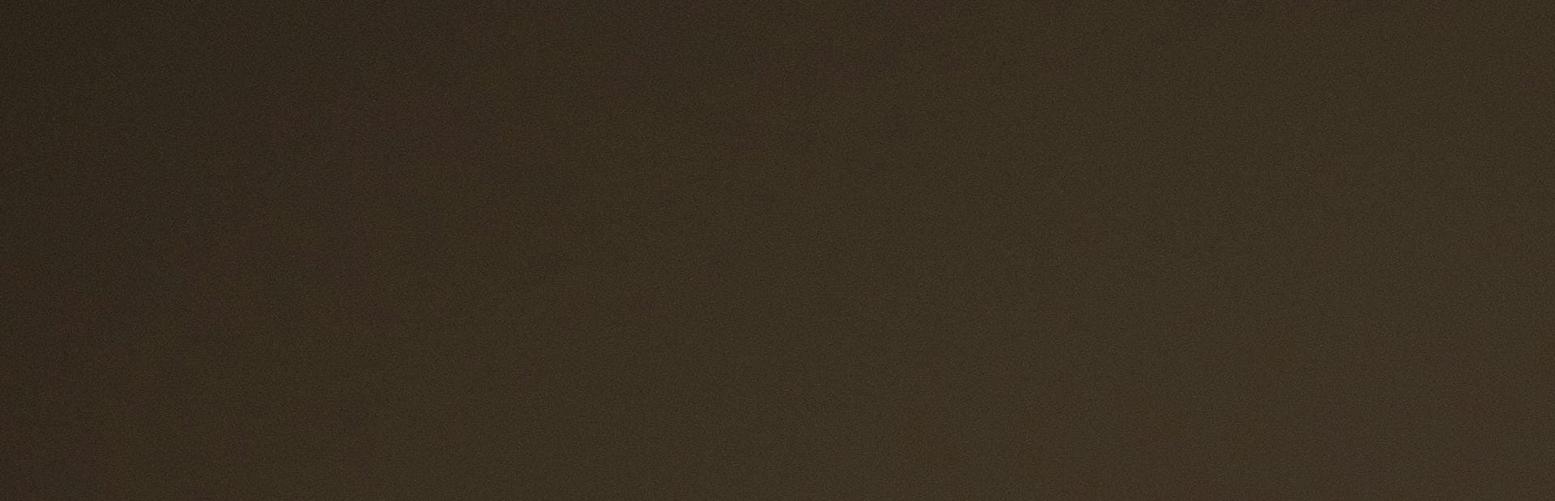
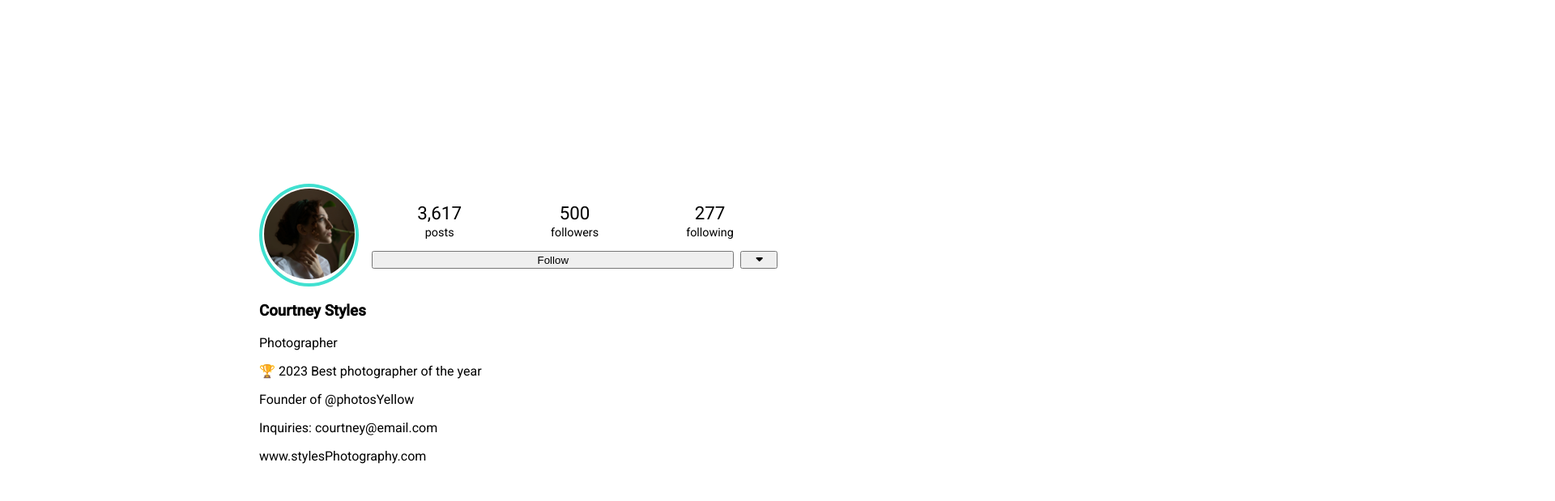
Before and after one commit to 2Kelvin/useState-react-hook, a React (Create React App) app: page / in a window 1280 px wide. Shown: the top 619 px of the page at 81% size, 1920 px wide, since content can reach past the window. Built offline with nearby package versions, Linux system fonts and the light colour scheme.

Commit message:
style profile pic and follow section

```diff
--- a/public/index.html
+++ b/public/index.html
@@ -24,7 +24,7 @@
       work correctly both with client-side routing and a non-root public URL.
       Learn how to configure a non-root public URL by running `npm run build`.
     -->
-    <title>React App</title>
+    <title>useState</title>
   </head>
   <body>
     <noscript>You need to enable JavaScript to run this app.</noscript>
--- a/src/App.css
+++ b/src/App.css
@@ -1,3 +1,58 @@
 .App {
+  width: 50vw;
+  padding: 1rem;
+}
+
+.App .picAndFollow {
+  display: grid;
+  grid-template-columns: 1fr 4fr;
+}
+
+.App .picAndFollow .imageDiv {
+  border-radius: 50%;
+  border: 4px solid turquoise;
+  margin-right: 1rem;
+}
+
+.App .picAndFollow .imageDiv img {
+  height: 7rem;
+  width: 7rem;
+  border-radius: 50%;
+  object-fit: cover;
+  margin: 0.1rem;
+}
+
+.App .picAndFollow .followDivContainer .statsDiv {
+  display: grid;
+  grid-template-columns: repeat(3, 1fr);
+}
+
+.App .picAndFollow .followDivContainer .statsDiv .postsStatsDiv,
+.App .picAndFollow .followDivContainer .statsDiv .followersStatsDiv,
+.App .picAndFollow .followDivContainer .statsDiv .followingStatsDiv {
   text-align: center;
 }
+
+.App .picAndFollow .followDivContainer .statsDiv .postsStatsDiv p:last-of-type,
+.App .picAndFollow .followDivContainer .statsDiv .followersStatsDiv p:last-of-type,
+.App .picAndFollow .followDivContainer .statsDiv .followingStatsDiv p:last-of-type {
+  margin-top: 0;
+  font-size: 0.9rem;
+
+}
+
+.App .picAndFollow .followDivContainer .statsDiv .postsStatsDiv p:first-of-type,
+.App .picAndFollow .followDivContainer .statsDiv .followersStatsDiv p:first-of-type,
+.App .picAndFollow .followDivContainer .statsDiv .followingStatsDiv p:first-of-type {
+  margin-bottom: 0.2rem;
+  font-size: 1.4rem;
+}
+
+.App .picAndFollow .followDivContainer .buttonsDiv {
+  display: grid;
+  grid-template-columns: 10fr 1fr;
+}
+
+.App .picAndFollow .followDivContainer .buttonsDiv .followBtn {
+  margin-right: 0.5rem;
+}
--- a/src/App.js
+++ b/src/App.js
@@ -7,12 +7,12 @@ function App() {
     <div className="App">
       {/* profile picture & following */}
       <div className='picAndFollow'>
-        <div className='imageWrapper'>
+        <div className='imageDiv'>
           <img src={profilePic} alt='profile' />
         </div>
 
-        <div className='followWrapper'>
-          <div className='stats'>
+        <div className='followDivContainer'>
+          <div className='statsDiv'>
             <div className='postsStatsDiv'>
               <p>3,617</p>
               <p>posts</p>
@@ -24,13 +24,13 @@ function App() {
             </div>
 
             <div className='followingStatsDiv'>
-              <p>969</p>
+              <p>277</p>
               <p>following</p>
             </div>
           </div>
 
           <div className='buttonsDiv'>
-            <button className='followBtn'></button>
+            <button className='followBtn'>Follow</button>
             <button> <FaCaretDown /> </button>
           </div>
         </div>
--- a/src/index.css
+++ b/src/index.css
@@ -1,3 +1,5 @@
+@import url('https://fonts.googleapis.com/css2?family=Roboto:wght@400;500&display=swap');
+
 body {
   margin: 0;
   font-family: -apple-system, BlinkMacSystemFont, 'Segoe UI', 'Roboto', 'Oxygen',
@@ -5,9 +7,11 @@ body {
     sans-serif;
   -webkit-font-smoothing: antialiased;
   -moz-osx-font-smoothing: grayscale;
+  padding: 0;
+  margin: 0;
+  display: grid;
+  place-content: center;
+  height: 100vh;
+  font-family: "Roboto", sans-serif;
+  font-size: 16px;
 }
-
-code {
-  font-family: source-code-pro, Menlo, Monaco, Consolas, 'Courier New',
-    monospace;
-}
```
